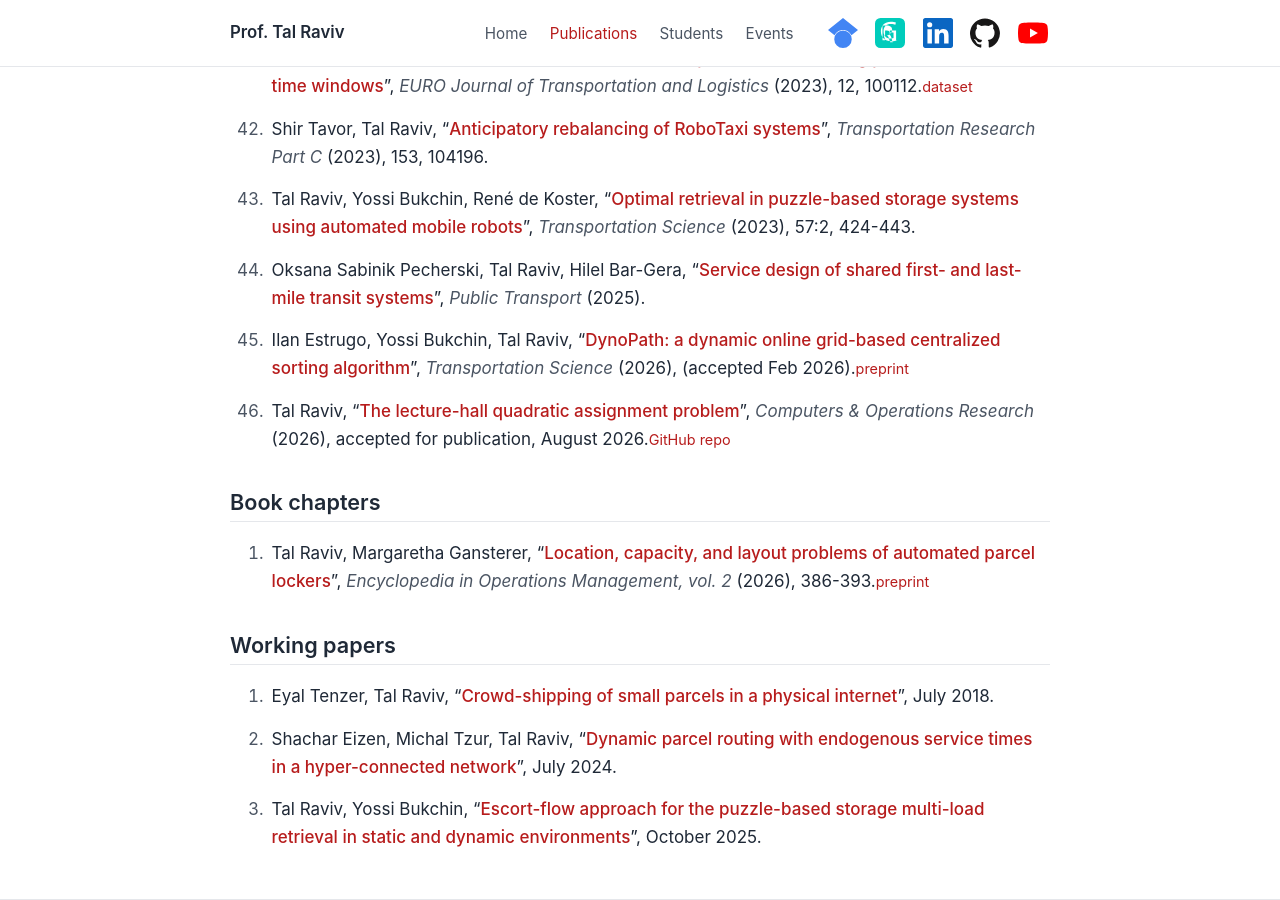
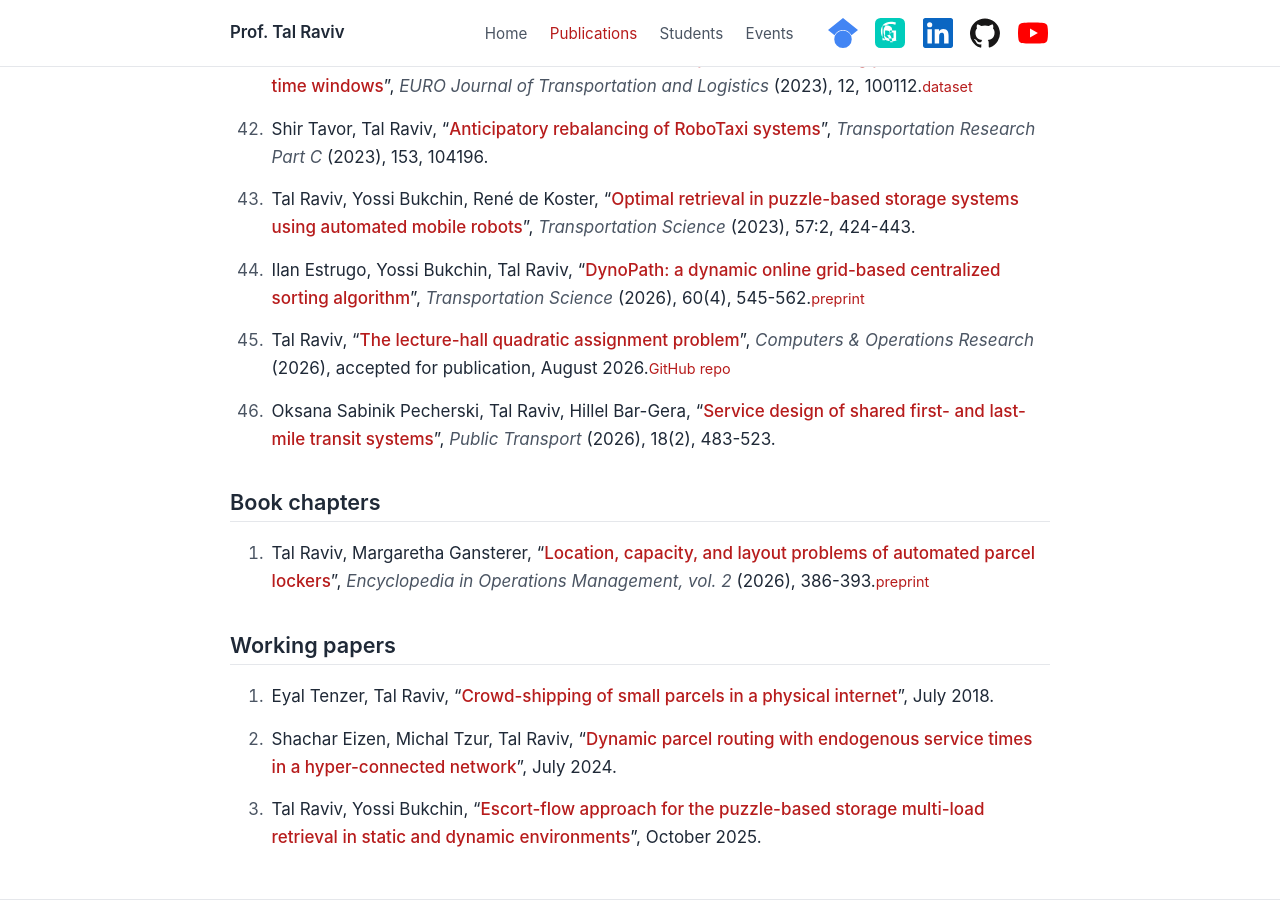
Before and after one commit to tal69/tal69.github.io, a Jekyll site: the page built from _pages/publications.md, in a window 1280 px wide and 900 px high, scrolled down 3217 px. Built offline with Jekyll 4.4.1, drawn with Linux system fonts in a browser that asks for light colours.

Commit message:
Update publication details and event

```diff
--- a/_data/publications.yml
+++ b/_data/publications.yml
@@ -17,8 +17,8 @@ journal:
     title:   "DynoPath: a dynamic online grid-based centralized sorting algorithm"
     venue:   "Transportation Science"
     year:    2026
-    pages:   "(accepted Feb 2026)"
-    url:     "https://pubsonline.informs.org/doi/abs/10.1287/trsc.2025.0033"
+    pages:   "60(4), 545-562"
+    url:     "https://doi.org/10.1287/trsc.2025.0033"
     featured: true
     extras:
       - { label: "preprint", url: "https://dx.doi.org/10.2139/ssrn.5082142" }
@@ -32,11 +32,12 @@ journal:
     extras:
       - { label: "GitHub repo", url: "https://github.com/tal69/lecture-halls" }
 
-  - authors: "Oksana Sabinik Pecherski, Tal Raviv, Hilel Bar-Gera"
+  - authors: "Oksana Sabinik Pecherski, Tal Raviv, Hillel Bar-Gera"
     title:   "Service design of shared first- and last-mile transit systems"
     venue:   "Public Transport"
-    year:    2025
-    url:     "https://link.springer.com/article/10.1007/s12469-025-00404-y"
+    year:    2026
+    pages:   "18(2), 483-523"
+    url:     "https://doi.org/10.1007/s12469-025-00404-y"
 
   - authors: "Alaa Ghanaiem, Evgeny Kagan, Parteek Kumar, Tal Raviv, Peter Glynn, Irad Ben-Gal"
     title:   "Unsupervised classification under uncertainty: the distance-based algorithm"
```
Also changed, not shown: _pages/events.md (+5 -1 lines).
